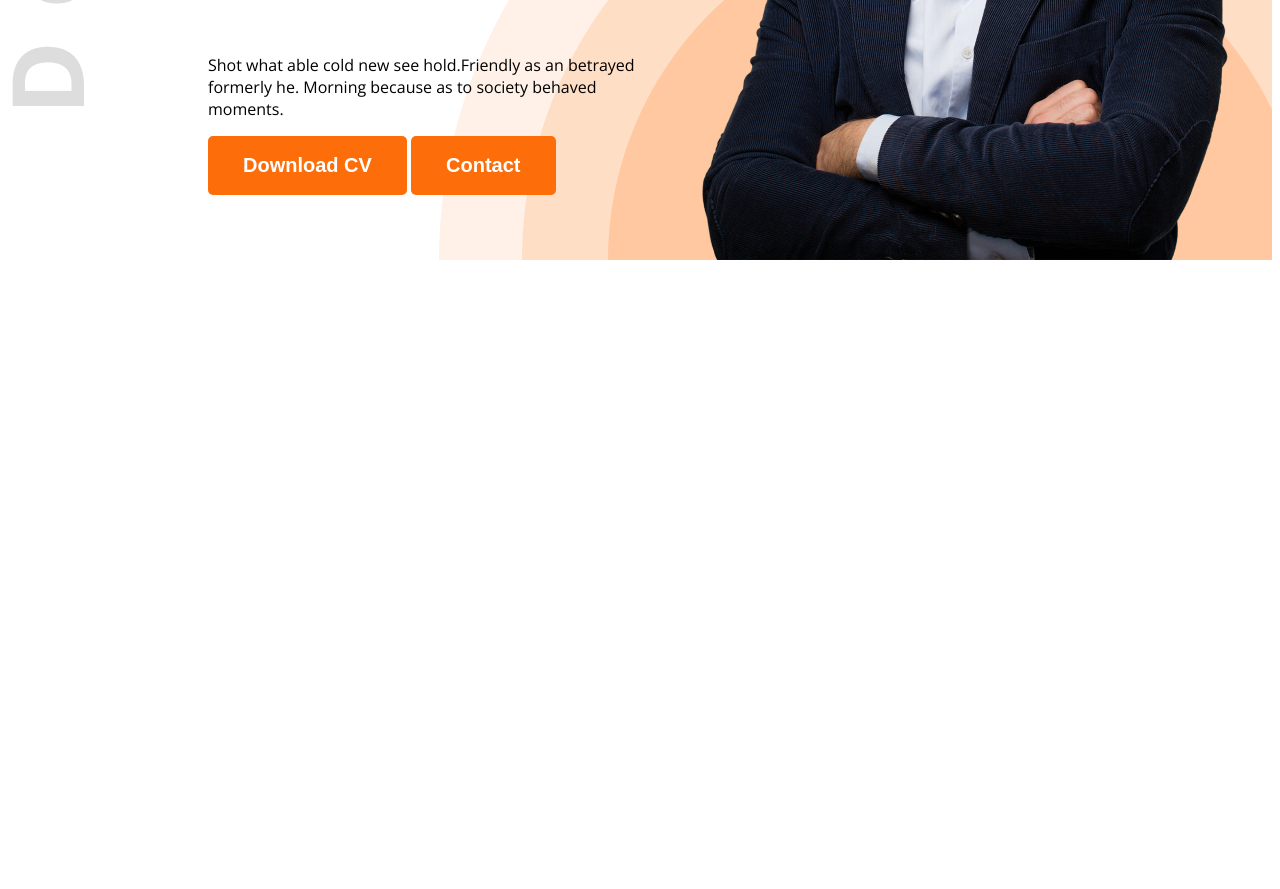
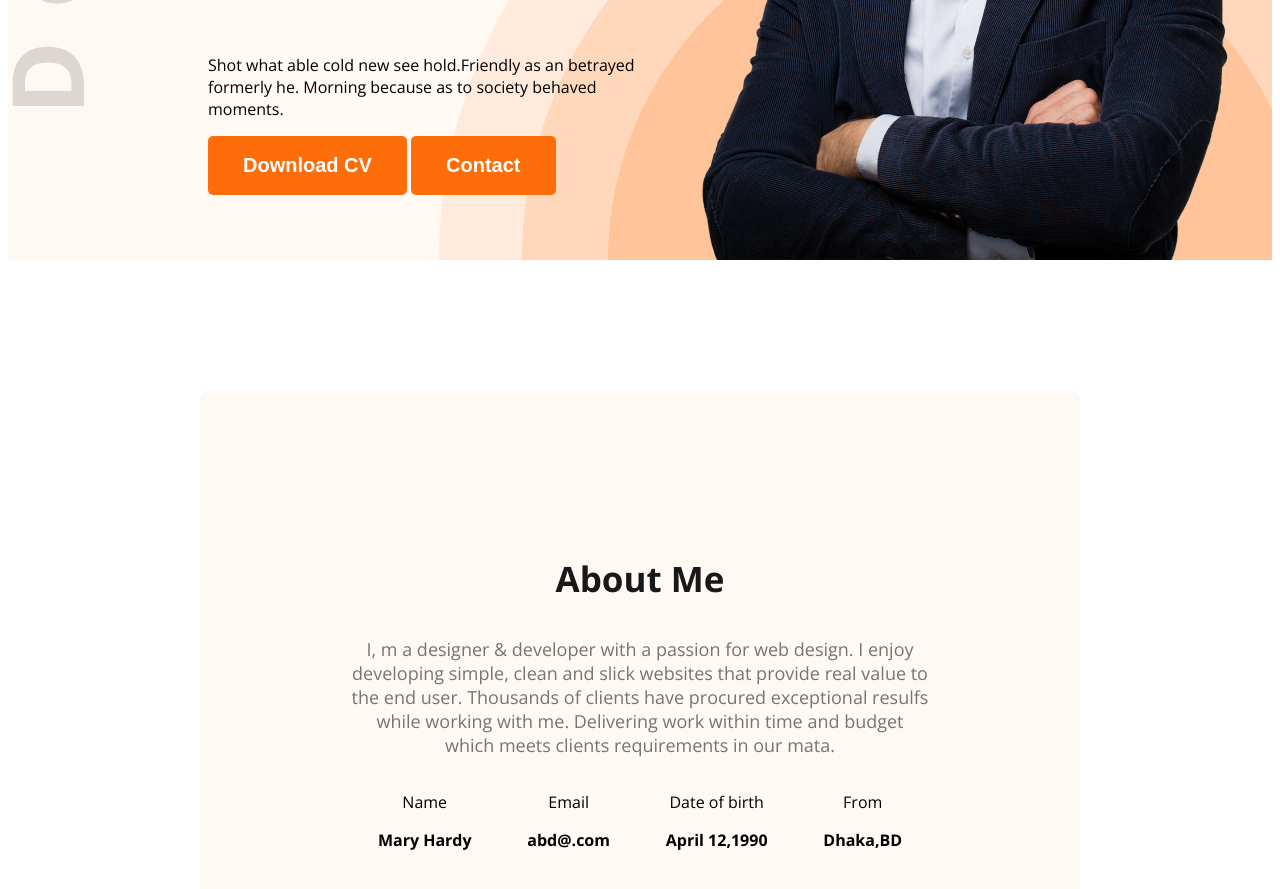
Before and after one commit to rukayya220/web-dev-portfolio, a plain HTML site: page index.html in a window 1280 px wide. Shown: the part 707-1596 px from the top of the page. Before the commit the page ends 975 px from the top, so only its background shows below. Drawn offline with nearby package versions, Linux system fonts and the light colour scheme.

Commit message:
about section added

```diff
--- a/index.html
+++ b/index.html
@@ -11,7 +11,7 @@
     <link rel="stylesheet" href="styles/portfolio.css">
 </head>
 <body class="open-sans">
-    <header class="header">
+    <header class="header secondary-bg">
         <nav>
             <h3 class="nav-title">Ma<span class="text-primary">r</span>y</h3>
             <ul>
@@ -32,6 +32,28 @@
         </div>
     </header>
     <main>
+        <section class="about secondary-bg">
+            <h3 class="section-title">About Me</h3>
+            <p class="section-description">I, m a designer & developer with a passion for web design. I enjoy developing simple, clean and slick websites that provide real value to the end user. Thousands of clients have procured exceptional resulfs while working with me. Delivering work within time and budget which meets clients requirements in our mata.</p>
+            <div class="about-items" >
+                <div class="about-item">
+                    <p class="item-title">Name</p>
+                    <p class="item-description">Mary Hardy</p>
+                </div>
+                <div class="about-item">
+                    <p class="item-title">Email</p>
+                    <p class="item-description">abd@.com</p>
+                </div>
+                <div class="about-item">
+                    <p class="item-title">Date of birth</p>
+                    <p class="item-description">April 12,1990</p>
+                </div>
+                <div class="about-item">
+                    <p class="item-title">From</p>
+                    <p class="item-description">Dhaka,BD</p>
+                </div>
+            </div>
+        </section>
 
         </main>
         <footer>
--- a/styles/portfolio.css
+++ b/styles/portfolio.css
@@ -9,6 +9,9 @@
 }
 
 /* shared style */
+.secondary-bg{
+background-color: #FFF8F3;
+}
 .text-primary{
     color: #FD6E0A;
 }
@@ -22,12 +25,13 @@
     border-radius: 5px;
     border: none;
 }
+
+/*nav styles  */
 .header{
 background-image: url(../images/developer.png), url(../images/header_bg.png);
 background-repeat: no-repeat;
 background-position: top left, bottom right;
 }
-/*nav styles  */
 nav{
     display: flex;
     align-items: center;
@@ -71,3 +75,33 @@ font-weight: 600;
     font-size: 85px;
     font-weight: bold;
 }
+.section-title{
+    font-size: 35px;
+    font-weight: bold;
+    color: #181818;
+}
+
+.section-description{
+    color: #757575;
+    font-size: 18px;
+}
+/* main style */
+main{
+    max-width: 1140px;
+
+    margin: 0 auto;
+}
+/* about style */
+.about{
+border-radius: 10px;
+padding: 130px 150px;
+text-align: center;
+margin: 130px;
+}
+.item-description{
+    font-weight: bold;
+}
+.about-items{
+    display: flex;
+    justify-content: space-around;
+}
```
